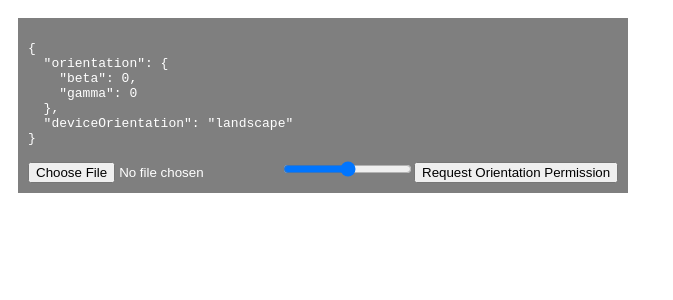
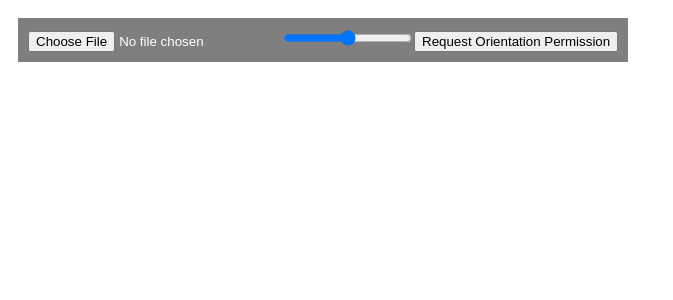
Before and after one commit to slaterhaus/slaterhaus.github.io, a Next.js app: page /lightbox in a window 1280 px wide. Shown: the top 300 px of the page, without its empty margins (0-673 px from the left). Built offline with nearby package versions, Linux system fonts and the light colour scheme; no server answers.

Commit message:
commenting out debug element

```diff
--- a/src/components/lightbox/drawing.tsx
+++ b/src/components/lightbox/drawing.tsx
@@ -124,7 +124,7 @@ const ImageDrawingComponent = () => {
                 />
             )}
             <div style={{ position: 'absolute', top: 10, left: 10, color: 'white', backgroundColor: 'rgba(0,0,0,0.5)', padding: '10px' }}>
-                <pre>{JSON.stringify({ orientation, deviceOrientation }, null, 2)}</pre>
+                {/*<pre>{JSON.stringify({ orientation, deviceOrientation }, null, 2)}</pre>*/}
                 <input type="file" accept="image/*" onChange={handleImageChange} />
                 <input
                     type="range"
```
